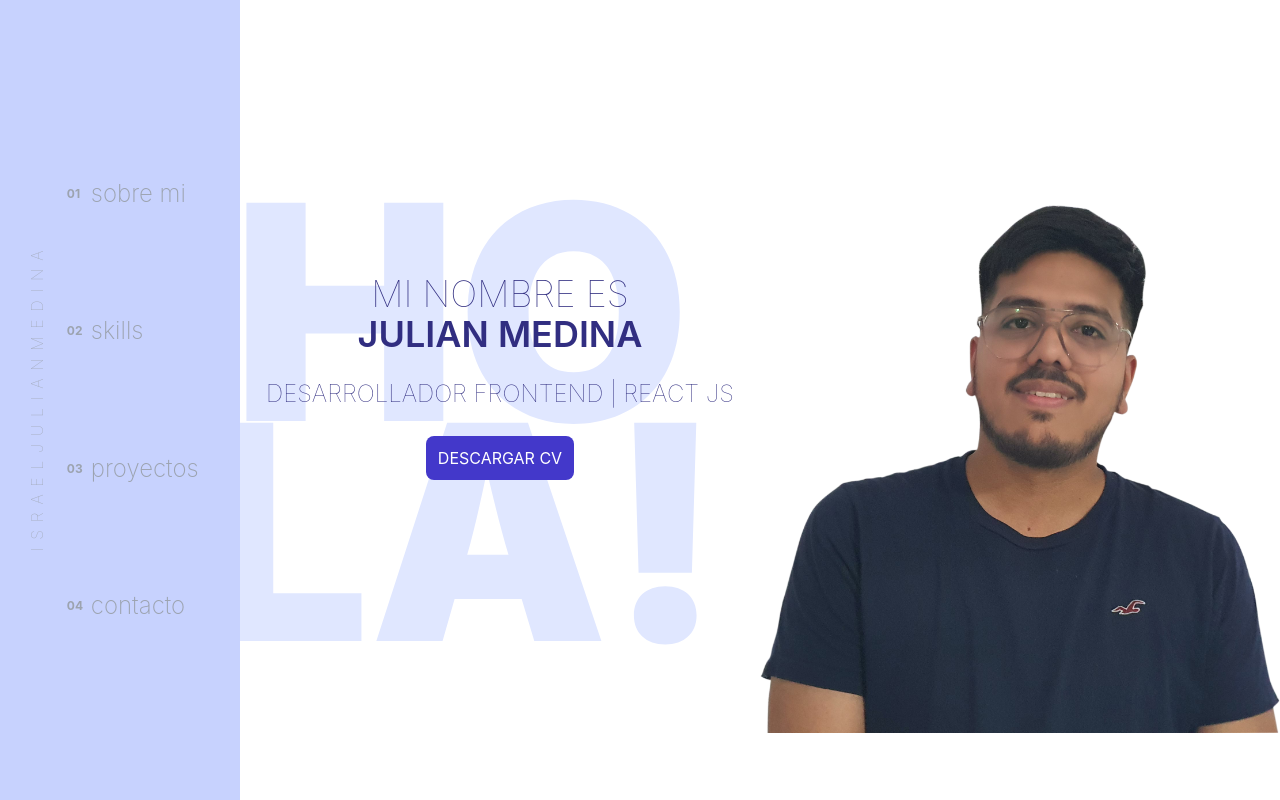
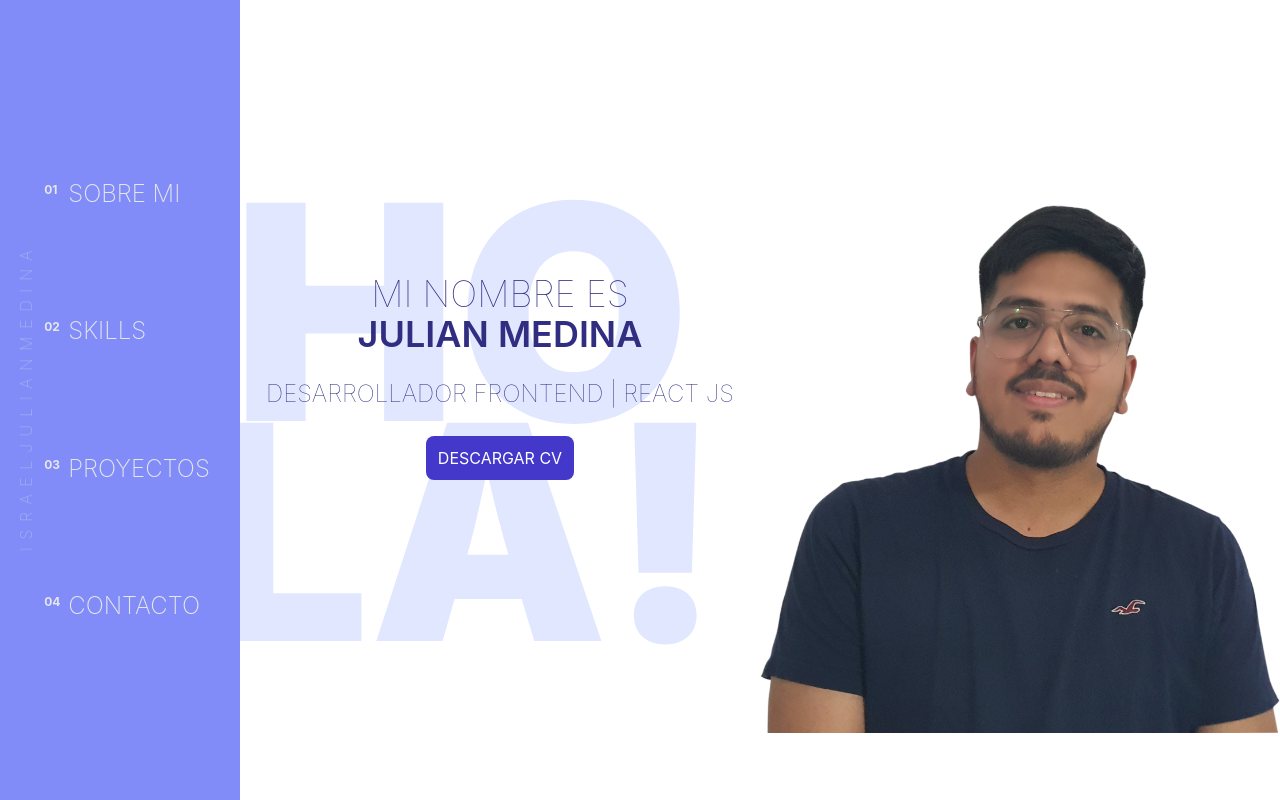
Before and after one commit to JulianMedd/israeljulianmedina, a Next.js app: page / in a window 1280 px wide. Built offline with nearby package versions, Linux system fonts and the light colour scheme.

Commit message:
changing menu component styles

```diff
--- a/components/menu/ActiveLink.js
+++ b/components/menu/ActiveLink.js
@@ -9,10 +9,10 @@
     return (
         <Link href={link.url} passHref>
             <li className="relative">
-                <span className="text-xs font-bold absolute top-2 left-0">
+                <span className="text-xs font-bold absolute top-1 left-0">
                     {link.number}
                 </span>
-                <a className={`pl-6 ${isCurrentPath && "text-indigo-700"} cursor-pointer`}>{link.name}</a>
+                <a className={`pl-6 ${isCurrentPath && "text-indigo-800 border-b-2 pb-1"} cursor-pointer`}>{link.name}</a>
             </li>
         </Link>
     )
--- a/components/menu/Header.js
+++ b/components/menu/Header.js
@@ -1,10 +1,13 @@
 import React from "react";
+import { useRouter } from "next/router";
 
 export const Header = ({isOpen}) => {
+    const router = useRouter();
+
     return(
-        <header className="h-14 w-full bg-indigo-700 flex justify-between items-center fixed px-6 top-0 z-40 md:hidden">
-            <div className="flex items-center justify-start">
-                <h1 className="text-white font-thin tracking-widest animate-apear">ISRAEL JULIAN MEDINA</h1>
+        <header className="h-14 w-full bg-indigo-700 flex justify-between items-center fixed px-6 top-0 z-40 md:hidden animate-apear ">
+            <div className="flex items-center justify-start" onClick={() => router.push('/')}>
+                <h1 className="text-white font-thin tracking-widest animate-pulse">ISRAEL JULIAN MEDINA</h1>
                 <span className="ml-2 font-semibold text-white animate-pulse">|</span>
             </div>
             <svg onClick={()=>isOpen()}
--- a/components/menu/Helper.js
+++ b/components/menu/Helper.js
@@ -1,21 +1,21 @@
 export const MenuLinks = [
     {
-        name: "sobre mi",
+        name: "SOBRE MI",
         number: "01",
         url: "/about-me"
     },
     {
-        name: "skills",
+        name: "SKILLS",
         number: "02",
         url: "/skills"
     },
     {
-        name: "proyectos",
+        name: "PROYECTOS",
         number: "03",
         url: "/projects"
     },
     {
-        name: "contacto",
+        name: "CONTACTO",
         number: "04",
         url: "/contact"
     },
--- a/components/menu/Nav.js
+++ b/components/menu/Nav.js
@@ -7,19 +7,19 @@
     const router = useRouter();
 
     return(
-        <nav className={`w-4/5 h-screen fixed top-0 ${ open ? 'left-0 ' : '-left-full'} md:left-0 md:w-60 z-50 bg-indigo-200 py-14 pl-18 md:pl-2 pr-6 flex items-center justify-evenly duration-700`}>
+        <nav className={`w-4/5 h-screen fixed top-0 ${ open ? 'left-0 ' : '-left-full'} md:left-0 md:w-60 z-50 bg-indigo-400 py-14 pl-18 md:pl-2 pr-6 flex items-center justify-evenly duration-700`}>
             <div className="absolute top-4 right-4 text-indigo-700 md:hidden text-2xl font-light" onClick={()=>isOpen()}>
                 <svg xmlns="http://www.w3.org/2000/svg" className="h-7 w-7" viewBox="0 0 20 20" fill="currentColor">
                     <path fillRule="evenodd" d="M4.293 4.293a1 1 0 011.414 0L10 8.586l4.293-4.293a1 1 0 111.414 1.414L11.414 10l4.293 4.293a1 1 0 01-1.414 1.414L10 11.414l-4.293 4.293a1 1 0 01-1.414-1.414L8.586 10 4.293 5.707a1 1 0 010-1.414z" clipRule="evenodd" />
                 </svg>
             </div>
             <h2
-                className="textRotate text-gray-400 font-thin tracking-widest cursor-pointer"
+                className="animate-pulse textRotate text-gray-200 font-thin tracking-widest cursor-pointer"
                 onClick={() => router.push('/')}
             >
                 I S R A E L  J U L I A N  M E D I N A
             </h2>
-            <ul className="h-full text-2xl font-extralight py-4 text-gray-400 flex flex-col justify-evenly animate-apear">
+            <ul className="h-full text-2xl font-extralight py-4 text-gray-200 flex flex-col justify-evenly animate-apear">
                 {
                     MenuLinks.map((link)=><ActiveLink link={link} key={link.name}/>)
                 }
```
